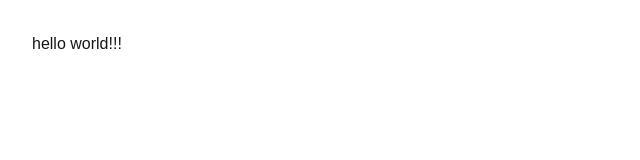
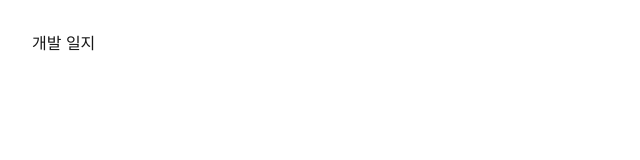
Before and after one commit to dlfmadmfeo/junhee-chat-front, a Next.js app: page / in a window 1280 px wide. Shown: the top 160 px of the page, without its empty margins (0-640 px from the left). Built offline with nearby package versions, Linux system fonts and the light colour scheme.

Commit message:
빌드테스트

```diff
--- a/src/app/page.tsx
+++ b/src/app/page.tsx
@@ -3,7 +3,7 @@
 export default function Home() {
   return (
     <div>
-      <div className="p-8">hello world!!!</div>
+      <div className="p-8">개발 일지</div>
     </div>
     // <div className="grid grid-rows-[20px_1fr_20px] items-center justify-items-center min-h-screen p-8 pb-20 gap-16 sm:p-20 font-[family-name:var(--font-geist-sans)]">
     //   <main className="flex flex-col gap-8 row-start-2 items-center sm:items-start">
```
